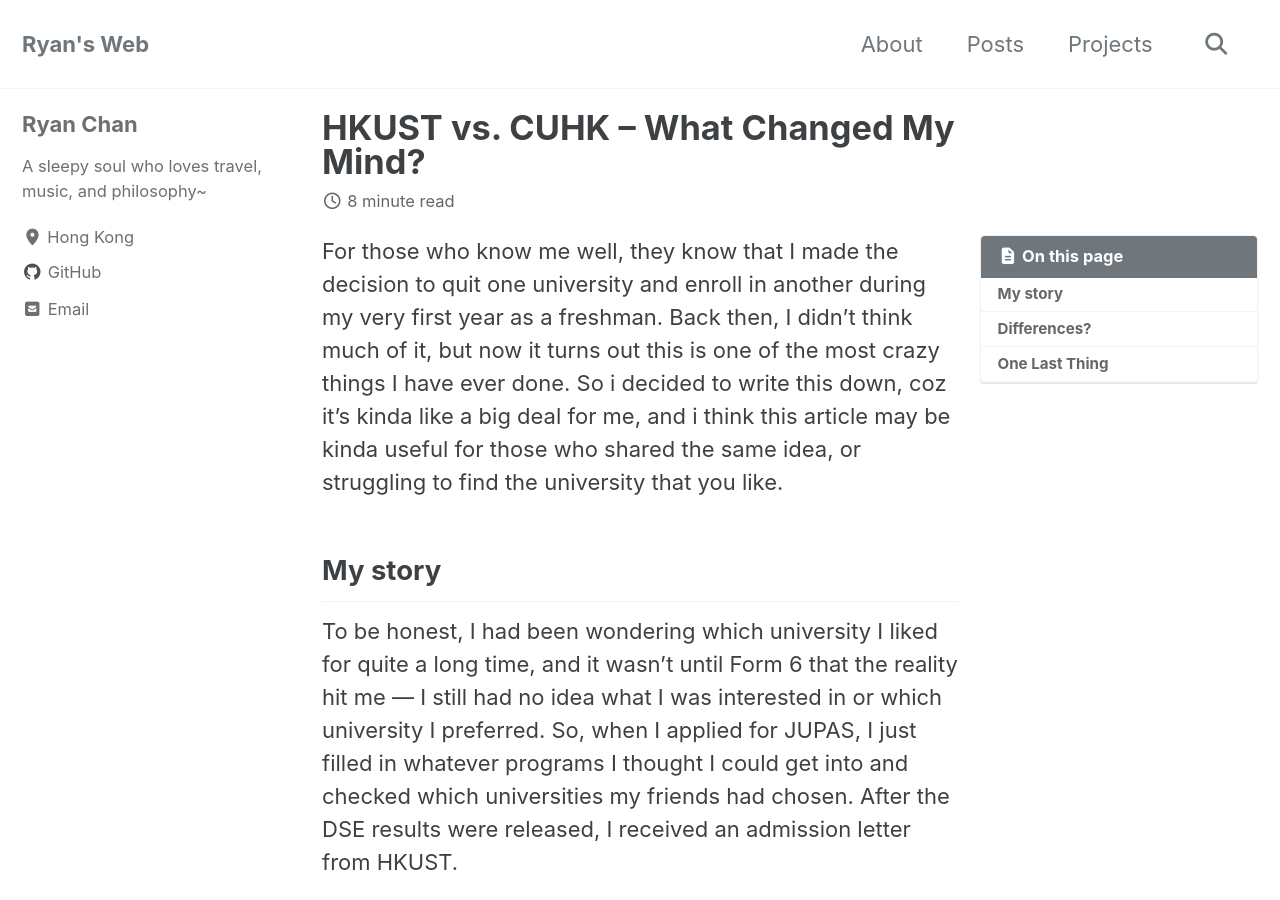
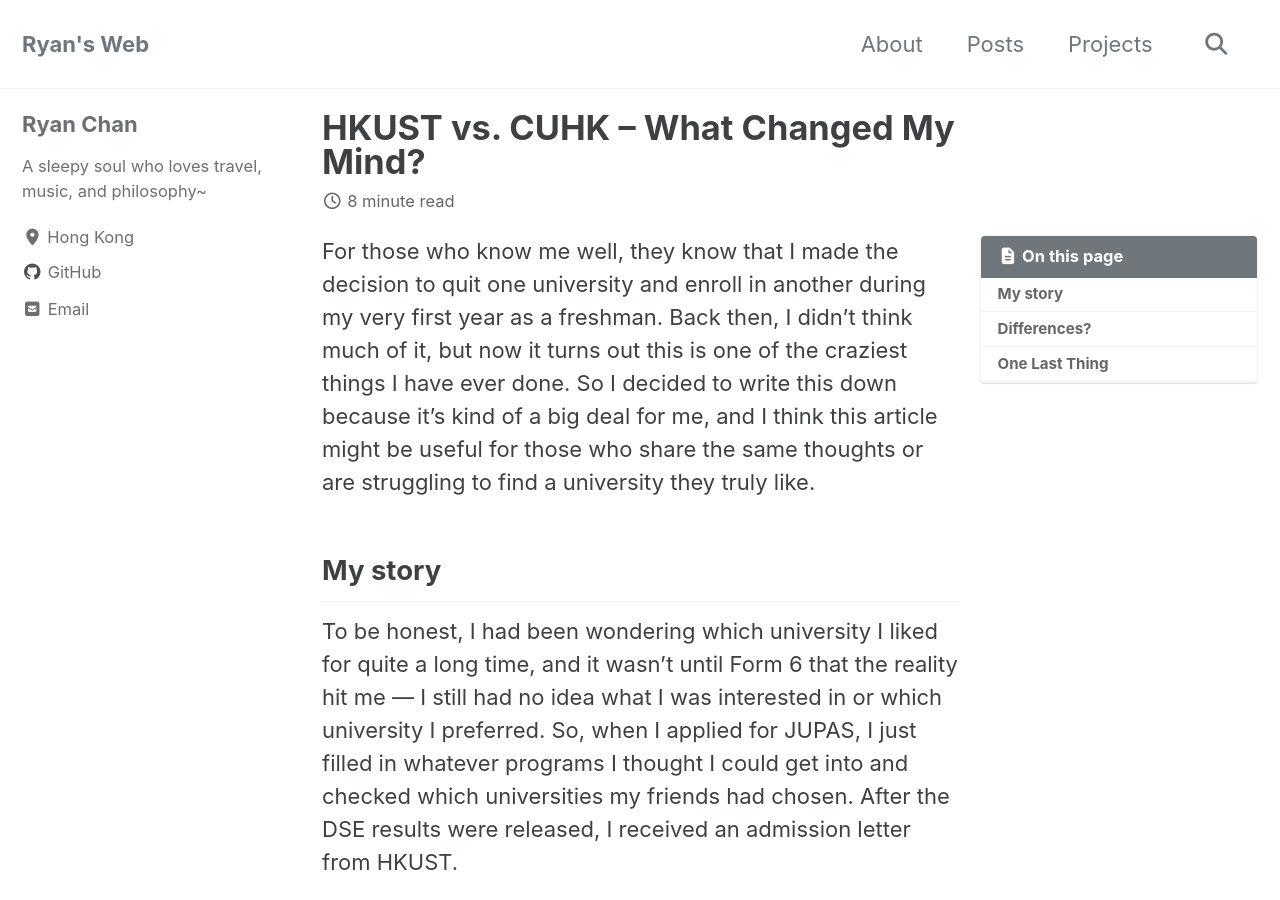
Before and after one commit to dizzyryan/ryanc.wtf, a Jekyll site: the page built from _posts/2025-01-27-hkust-cuhk.md, in a window 1280 px wide and 900 px high. Built offline with Jekyll 4.4.1, drawn with Linux system fonts in a browser that asks for light colours; cached includes are drawn as plain includes.

Commit message:
refine language and clarity in HKUST blog post

```diff
--- a/_posts/2025-01-27-hkust-cuhk.md
+++ b/_posts/2025-01-27-hkust-cuhk.md
@@ -8,7 +8,7 @@ tags:
   - gibberish
 ---
 
-For those who know me well, they know that I made the decision to quit one university and enroll in another during my very first year as a freshman.<!--more--> Back then, I didn’t think much of it, but now it turns out this is one of the most crazy things I have ever done. So i decided to write this down, coz it's kinda like a big deal for me, and i think this article may be kinda useful for those who shared the same idea, or struggling to find the university that you like.
+For those who know me well, they know that I made the decision to quit one university and enroll in another during my very first year as a freshman.<!--more--> Back then, I didn’t think much of it, but now it turns out this is one of the craziest things I have ever done. So I decided to write this down because it's kind of a big deal for me, and I think this article might be useful for those who share the same thoughts or are struggling to find a university they truly like.
 
 ## My story
 
```
